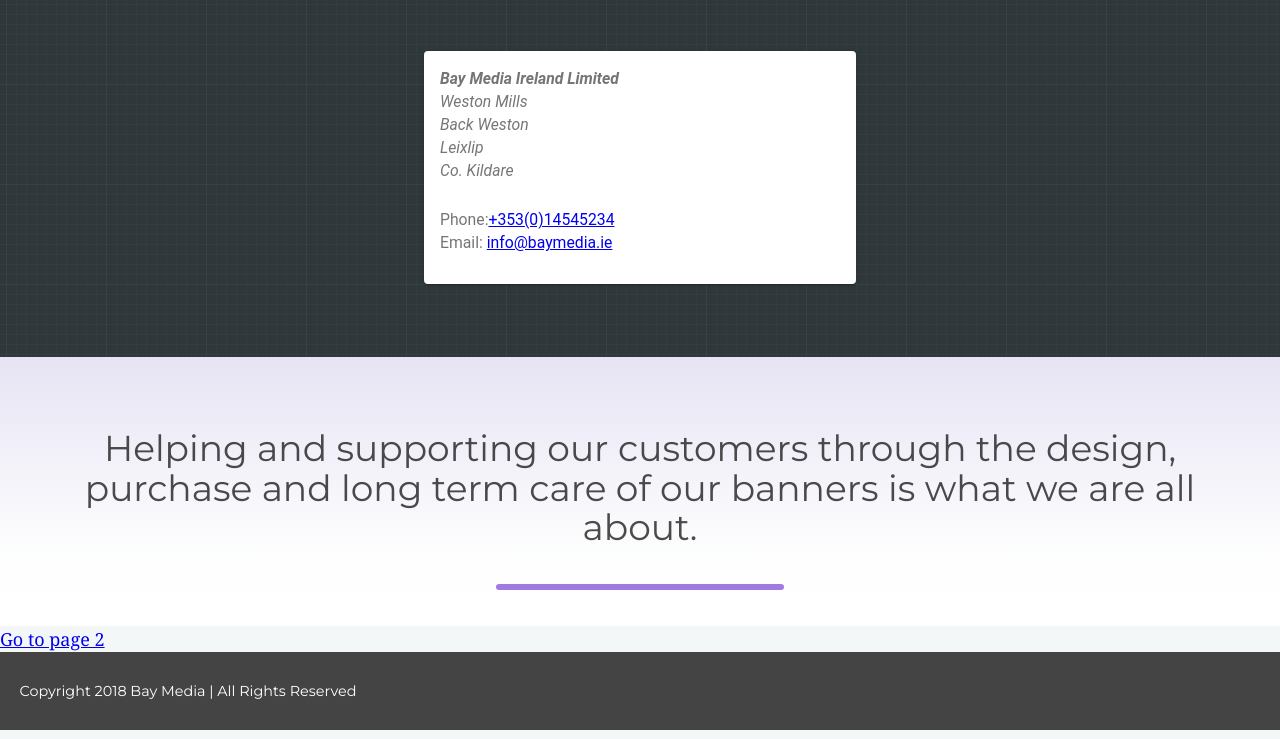
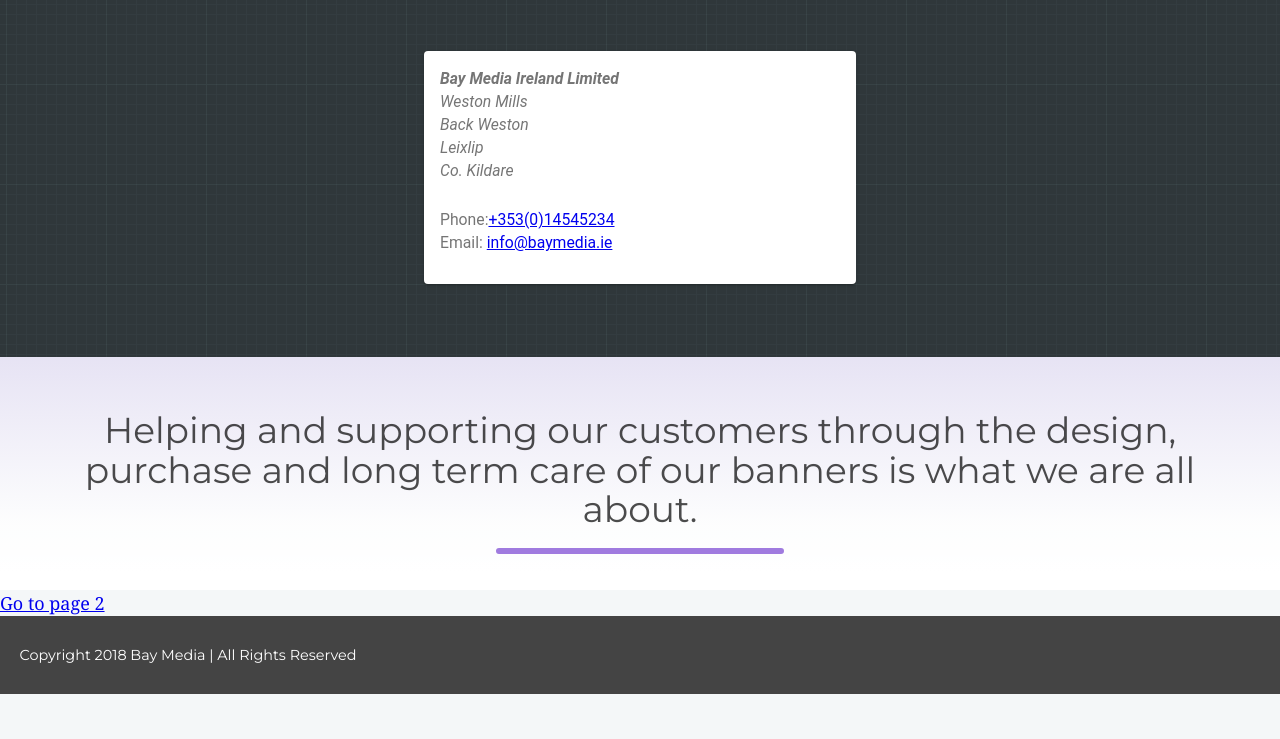
Before and after one commit to brianshano/baymedia-ie, a Gatsby site: page / in a window 1280 px wide. Shown: the part 3032-3771 px from the top of the page. After the commit the page ends 3735 px from the top, so only its background shows below. Built offline with nearby package versions, Linux system fonts and the light colour scheme; Gatsby itself is replaced by a stand-in of ours.

Commit message:
fix for mobile

```diff
--- a/src/components/Header/styles.scss
+++ b/src/components/Header/styles.scss
@@ -202,12 +202,14 @@
 
 .people-bar {
   position: static;
-  border: 1px solid green;
   bottom: 20rem;
   z-index: 31;
   background-repeat: no-repeat;
 }
 .peoplepics {
+  @media (max-width: 910px) {
+    display: none;
+  }
   position: relative;
   background-color: transparent;
   z-index: 30;
@@ -221,6 +223,9 @@
     background-image: url('https://res.cloudinary.com/bshano/image/upload/c_scale,f_auto,w_300/v1543964841/Baymedia/people%20photos/lady_banner_summer.png');
   }
   &3 {
-    background-image: url('https://res.cloudinary.com/bshano/image/upload/v1544202181/Baymedia/people%20photos/people-street-dancing.png');
+    @media (min-width: 520px) {
+      display: block;
+      background-image: url('https://res.cloudinary.com/bshano/image/upload/v1544202181/Baymedia/people%20photos/people-street-dancing.png');
+    }
   }
 }
--- a/src/components/HomeSectionBigText/BigText.scss
+++ b/src/components/HomeSectionBigText/BigText.scss
@@ -43,11 +43,17 @@
 
 .bigtext {
   font-family: 'Montserrat', sans-serif;
-  padding: 2rem;
-  font-size: 2rem;
-  line-height: 2.2rem;
+  padding: 1rem;
+  font-size: 1rem;
+  line-height: 2rem;
   text-align: center;
   color: hsla(200, 0%, 0%, 0.7);
+
+  @media (min-width: 510px) {
+    padding: 1rem;
+    font-size: 2rem;
+    line-height: 2.2rem;
+  }
 
   &__underline {
     border: 3px solid #a07bdf;
```
